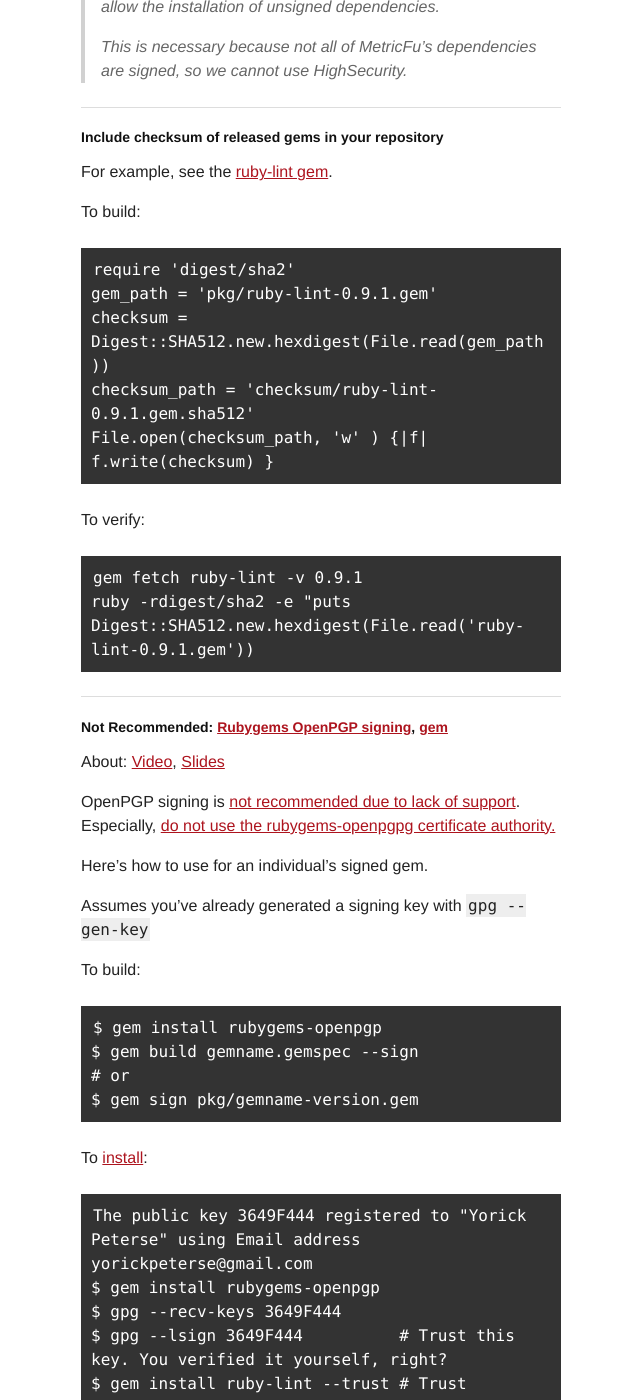
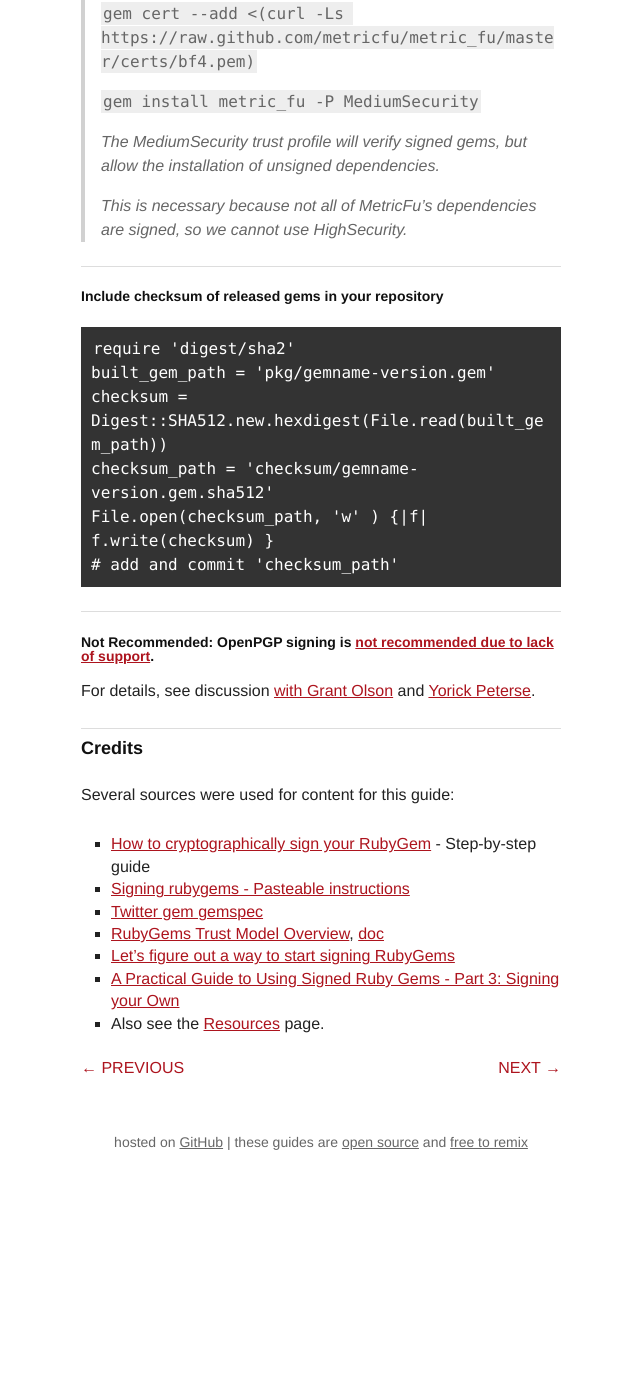
Before and after one commit to radar/guides, a Jekyll site: the page built from security.md, in a window 1280 px wide and 1400 px high, scrolled down 2757 px. Shown: the whole window, without its empty margins (319-959 px from the left). Built offline with Jekyll 4.4.1, drawn with Linux system fonts in a browser that asks for light colours; after the commit the page ends 3957 px from its top, so only the background shows below that; some of the changed text lies outside the part shown.

Commit message:
Remove most OpenPGP discussion per @grant-olson @yorickpeterse

```diff
--- a/security.md
+++ b/security.md
@@ -39,21 +39,25 @@ users.
 Using Gems
 -------
 
-* Install with a trust policy.
+Install with a trust policy.
   * `gem install gemname -P HighSecurity`: All dependent gems must be signed and verified.
   * `gem install gemname -P MediumSecurity`: All signed dependent gems must be verified.
   * `bundle --trust-policy MediumSecurity`: Same as above, except Bundler only recognizes
     the long `--trust-policy` flag, not the short `-P`.
-  * Caveat: Gem certificates are trusted globally, such that adding a cert.pem for one gem automatically trusts
+  * *Caveat*: Gem certificates are trusted globally, such that adding a cert.pem for one gem automatically trusts
     all gems signed by that cert.
-* Risks of being pwned, as described by [Benjamin Smith's Hacking with Gems talk](http://lanyrd.com/2013/rulu/scgxzr/)
+
+Verify the checksum, if available
+
+    gem fetch gemname -v version
+    ruby -rdigest/sha2 -e "puts Digest::SHA512.new.hexdigest(File.read('gemname-version.gem'))
+
+Know the risks of being pwned, as described by [Benjamin Smith's Hacking with Gems talk](http://lanyrd.com/2013/rulu/scgxzr/)
 
 Building Gems
 -------
 
-### Official: `gem cert`
-
-To build:
+### Sign with: `gem cert`
 
 1) Create self-signed gem cert
 
@@ -105,47 +109,19 @@ Add cert paths to your gemspec
 
 ### Include checksum of released gems in your repository
 
-For example, see the [ruby-lint gem](https://github.com/YorickPeterse/ruby-lint/blob/0858d8f841f604398f40ba3a40777d68c03a543b/task/checksum.rake).
-
-To build:
-
     require 'digest/sha2'
-    gem_path = 'pkg/ruby-lint-0.9.1.gem'
-    checksum = Digest::SHA512.new.hexdigest(File.read(gem_path))
-    checksum_path = 'checksum/ruby-lint-0.9.1.gem.sha512'
+    built_gem_path = 'pkg/gemname-version.gem'
+    checksum = Digest::SHA512.new.hexdigest(File.read(built_gem_path))
+    checksum_path = 'checksum/gemname-version.gem.sha512'
     File.open(checksum_path, 'w' ) {|f| f.write(checksum) }
-
-To verify:
-
-    gem fetch ruby-lint -v 0.9.1
-    ruby -rdigest/sha2 -e "puts Digest::SHA512.new.hexdigest(File.read('ruby-lint-0.9.1.gem'))
+    # add and commit 'checksum_path'
 
 -------
 
-### Not Recommended: [Rubygems OpenPGP signing](https://web.archive.org/web/20130914152133/http://www.rubygems-openpgp-ca.org/), [gem](https://github.com/grant-olson/rubygems-openpgp)
-About: [Video](https://vimeo.com/59297058), [Slides](https://docs.google.com/a/grant-olson.net/viewer?a=v&pid=sites&srcid=Z3JhbnQtb2xzb24ubmV0fGdyYW50LXMtc3R1ZmZ8Z3g6MTg5MWZkNjU3ZGEyZDY5Yg)
+### Not Recommended: OpenPGP signing is [not recommended due to lack of support](http://www.rubygems-openpgp-ca.org/blog/nobody-cares-about-signed-gems.html).
 
-OpenPGP signing is [not recommended due to lack of support](http://www.rubygems-openpgp-ca.org/blog/nobody-cares-about-signed-gems.html).
-Especially, [do not use the rubygems-openpgpg certificate authority.](https://github.com/grant-olson/rubygems-openpgp/issues/34#issuecomment-29006704)
-
-Here's how to use for an individual's signed gem.
-
-Assumes you've already generated a signing key with `gpg --gen-key`
-
-To build:
-
-    $ gem install rubygems-openpgp
-    $ gem build gemname.gemspec --sign
-    # or
-    $ gem sign pkg/gemname-version.gem
-
-To [install](https://github.com/grant-olson/stackdriver-ruby/blob/505d928/README.md#software-verification):
-
-    The public key 3649F444 registered to "Yorick Peterse" using Email address yorickpeterse@gmail.com
-    $ gem install rubygems-openpgp
-    $ gpg --recv-keys 3649F444
-    $ gpg --lsign 3649F444          # Trust this key. You verified it yourself, right?
-    $ gem install ruby-lint --trust # Trust includes verification
+For details, see discussion [with Grant Olson](https://github.com/grant-olson/rubygems-openpgp/issues/34#issuecomment-29016709) and
+[Yorick Peterse](https://github.com/rubygems/guides/pull/70#issuecomment-29007487).
 
 Credits
 -------
```
